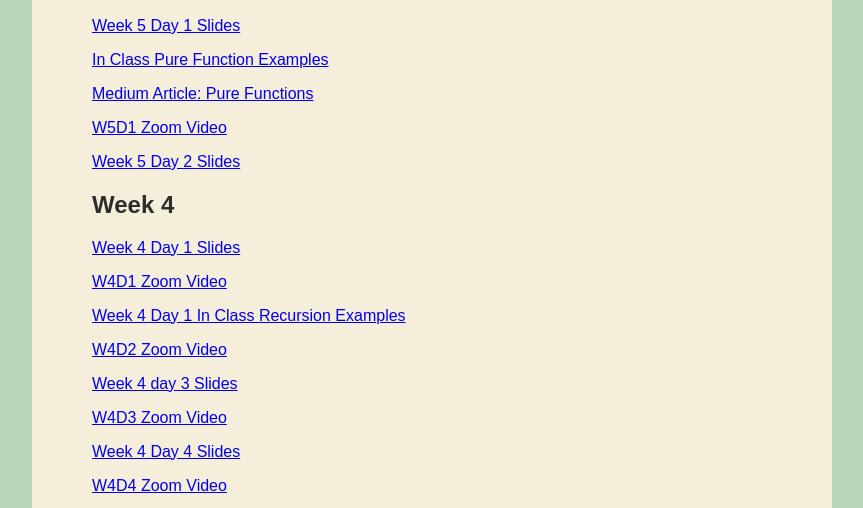
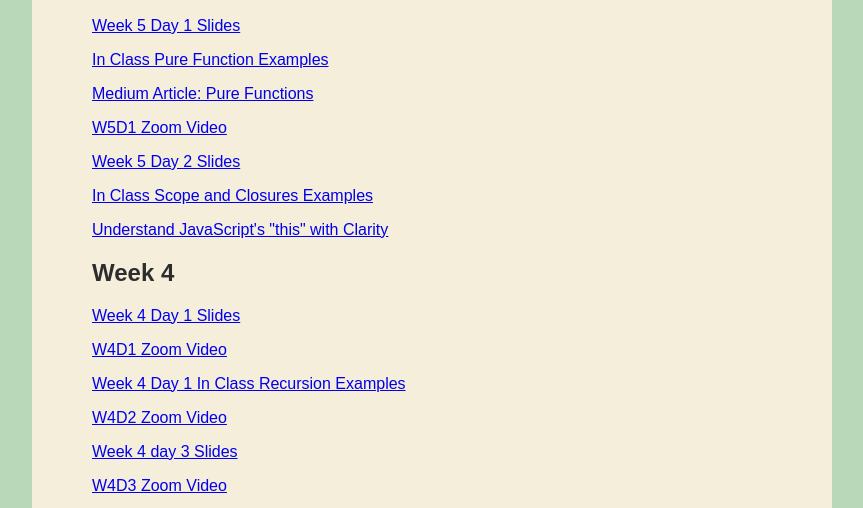
Before and after one commit to taylorshephard/romeo.github.io, a plain HTML site: page helpfulLinks.html in a window 1280 px wide. Shown: the part 234-742 px from the top of the page, without its empty margins (208-1071 px from the left). Drawn offline with Linux system fonts and the light colour scheme.

Commit message:
Update helpfulLinks.html

```diff
--- a/helpfulLinks.html
+++ b/helpfulLinks.html
@@ -90,12 +90,14 @@
                         <a href="https://medium.com/@jamesjefferyuk/javascript-what-are-pure-functions-4d4d5392d49c#:~:text=One%20of%20the%20major%20benefits,and%20refactoring%20code%20much%20easier.&text=Note%20that%20pure%20functions%20are%20not%20limited%20to%20JavaScript."><p>Medium Article: Pure Functions</p></a>
                         <a href="https://zoom.us/rec/share/wYtSfozN8mRLXoXvs3zaVp4TH57ET6a8gXVM_KALz09NalCJ1gfN3NSwdIW4FUHI?startTime=1597686164000"><p>W5D1 Zoom Video</p></a>
                         <a href="https://docs.google.com/presentation/d/1dUMjOynRuI9w4GHDpJphHp0WXS-4tH-RZMFIRIM0I3Y/edit?usp=sharing"><p>Week 5 Day 2 Slides</p></a>
+                        <a href="https://repl.it/@kchresfield/In-Class-Scopes-and-Closures-Examples#index.js"><p>In Class Scope and Closures Examples</p></a>
+                        <a href="http://javascriptissexy.com/understand-javascripts-this-with-clarity-and-master-it/"><p>Understand JavaScript's "this" with Clarity</p></a>
                         <!--
 
 
 
                         <a href="https://zoom.us/rec/share/ysdOdJbX5mFIRYH9sWTTBaEzHMf4eaa81nId8_oLyRtBgYXRrczeYG20RHktWg33?startTime=1592934239000"><p>W5D2 Zoom Video</p></a>
-                        <a href="https://repl.it/@kchresfield/In-Class-Scopes-and-Closures-Examples#index.js"><p>In Class Scope and Closures Examples</p></a>
+
                         <a href="https://docs.google.com/presentation/d/1zqH-221VgqHlTbyp15tZsEzm5Or8lTiZZwVYpncGwTk/embed?usp=sharing"><p>Week 5 Day 3 Slides</p></a>
                         <a href="https://zoom.us/rec/share/ou1Sc7egzl9IXpWK0GP-aK95PLvcT6a823Uc86UInUvp0JYWt1NW2-ur_gwo4plL?startTime=1593020406000"><p>W5D3 Zoom Video</p></a>
                         <a href="https://repl.it/@kchresfield/In-Class-this-Example#index.js"><p>In Class "this" Examples</p></a>
@@ -108,7 +110,7 @@
                         <!--<a href="https://repl.it/@kchresfield/In-Class-Scopes-and-Closures-Examples"><p>In Class Scopes and Closures Examples</p></a>-->
                         <!--<a href="https://docs.google.com/presentation/d/1dYwtmfRelEJIr7ev7fkRuQdmlffrZMPNTv7iUt1KbbQ/embed?usp=sharing"><p>Value vs. Reference Slides</p></a>-->
                         <!--<a href="https://repl.it/@kchresfield/In-Class-Value-vs-Reference-Examples"><p>In Class Value vs Reference Examples</p></a>-->
-                        <!--<a href="http://javascriptissexy.com/understand-javascripts-this-with-clarity-and-master-it/"><p>Understand JavaScript's "this" with Clarity</p></a>-->
+
                         <!--<a href="https://docs.google.com/presentation/d/1mU7S3orouzlCD4Xk3ULFcWz56k72knZ3rto0uuzzACA/embed?usp=sharing"><p>"this" Slides</p></a>-->
                         <!--<a href="https://repl.it/@kchresfield/In-Class-this-Examples"><p>In Class "this" Examples</p></a>-->
 
```
